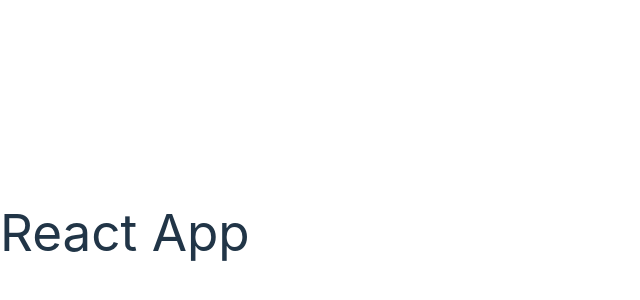
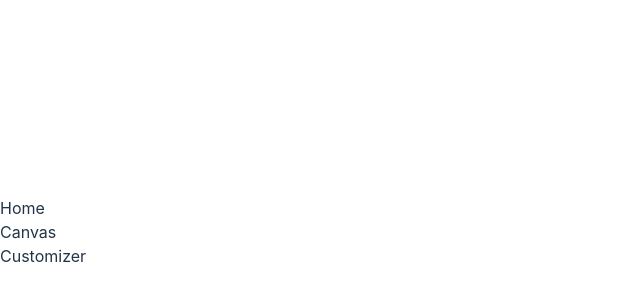
Before and after one commit to sydney-rd/AI-react, a React (Vite) app in the folder client/: page / in a window 1280 px wide. Shown: the part 168-468 px from the top of the page, without its empty margins (0-640 px from the left). Built offline with nearby package versions, Linux system fonts and the light colour scheme.

Commit message:
added pages customizer, home, indexjs

```diff
--- a/client/src/App.jsx
+++ b/client/src/App.jsx
@@ -1,8 +1,14 @@
+import Canvas from "./canvas";
+import Customizer from "./pages/Customizer";
+import Home from "./pages/Home";
+
 function App() {
   return (
-    <div>
-      <h1 className="head-text">React App</h1>
-    </div>
+    <main className="app transition-all ease-in">
+      <Home />
+      <Canvas />
+      <Customizer />
+    </main>
   );
 }
 
--- /dev/null
+++ b/client/src/canvas/index.jsx
@@ -0,0 +1,7 @@
+import React from "react";
+
+const Canvas = () => {
+  return <div>Canvas</div>;
+};
+
+export default Canvas;
--- /dev/null
+++ b/client/src/pages/Customizer.jsx
@@ -0,0 +1,7 @@
+import React from "react";
+
+const Customizer = () => {
+  return <div>Customizer</div>;
+};
+
+export default Customizer;
--- /dev/null
+++ b/client/src/pages/Home.jsx
@@ -0,0 +1,7 @@
+import React from "react";
+
+const Home = () => {
+  return <div>Home</div>;
+};
+
+export default Home;
```
